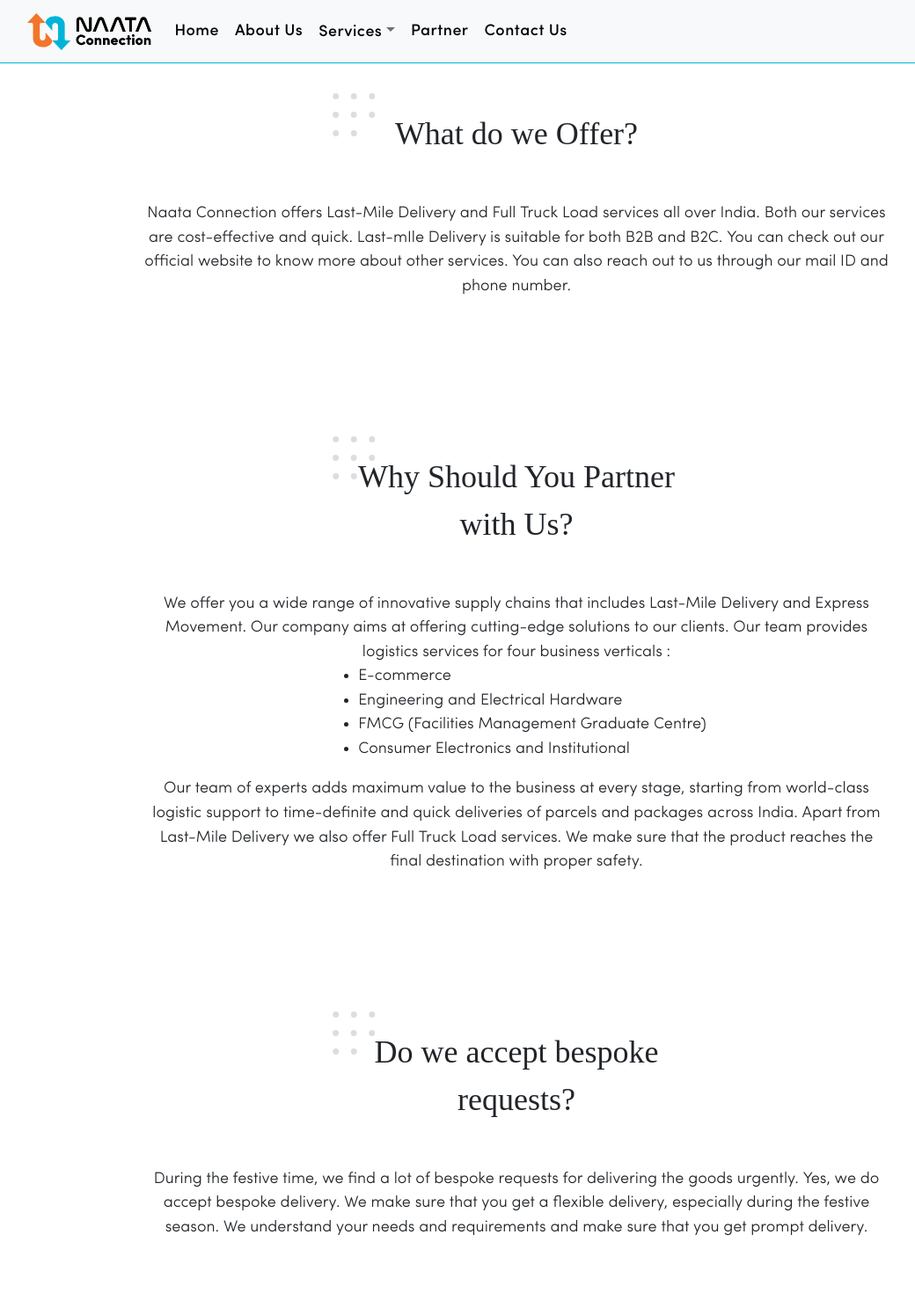
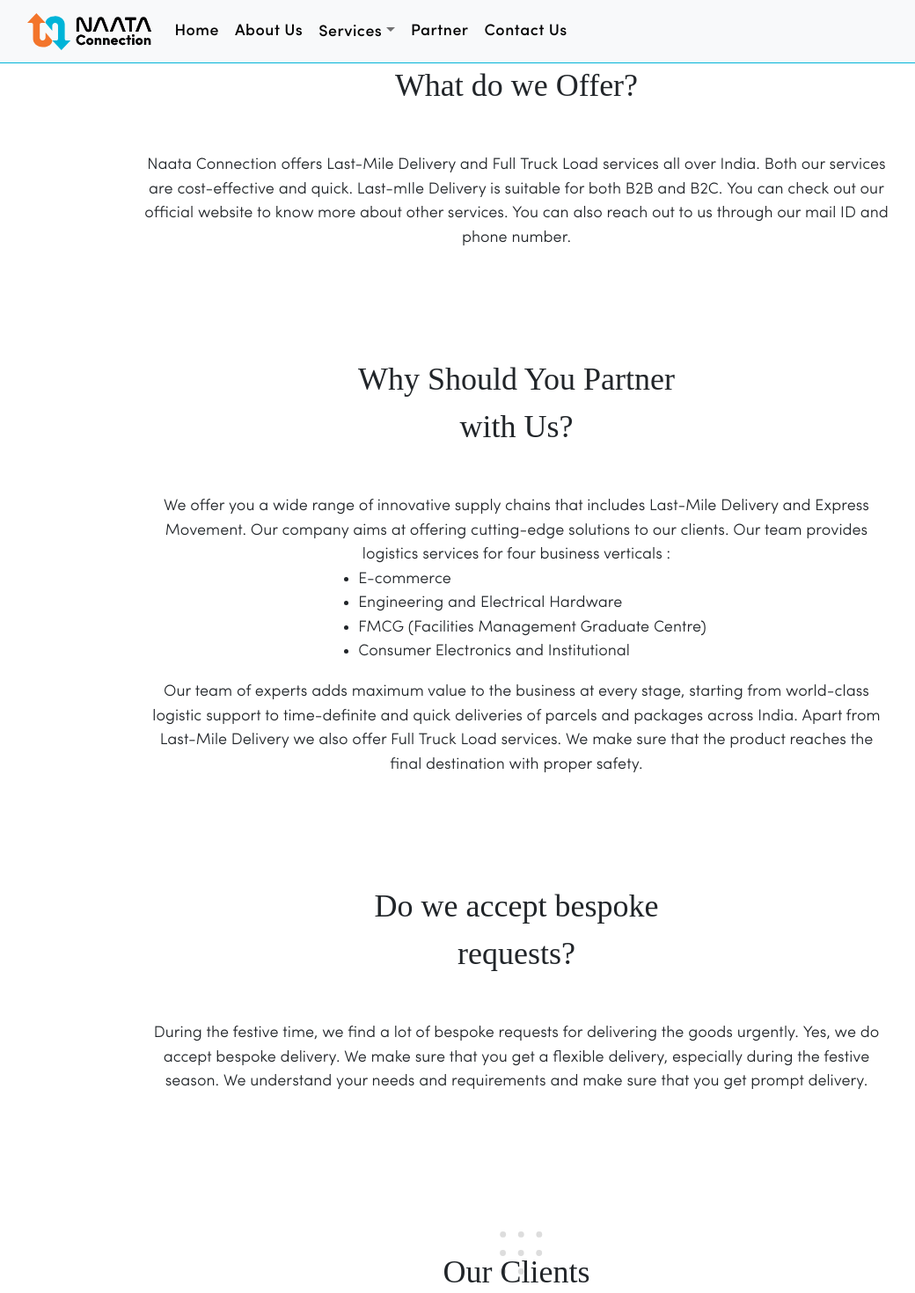
Before and after one commit to ThePrakharRajpali/web-frontend, a React (Create React App) app: page /partner in a window 1280 px wide. Shown: the top 1470 px of the page at 88% size, without its empty margins (53-1093 px from the left). Built offline with nearby package versions, Linux system fonts and the light colour scheme; a web font is replaced by a local one.

Commit message:
channged photos

```diff
--- a/src/components/Partner/Content.js
+++ b/src/components/Partner/Content.js
@@ -8,7 +8,7 @@ const WhatWeOffer = () => {
   return (
     <div className="what-we-offer partner-content-section">
       <div className="what-we-offer-header partner-content-section-header">
-        <img src={grid} alt="" />
+        {/* <img src={grid} alt="" /> */}
         <p>What do we Offer?</p>
       </div>
       <div className="what-we-offer-content partner-content-section-content">
@@ -26,7 +26,7 @@ const WhyPartner = () => {
   return (
     <div className="why-partner partner-content-section">
       <div className="why-partner-header partner-content-section-header">
-        <img src={grid} alt="" />
+        {/* <img src={grid} alt="" /> */}
         <p>Why Should You Partner with Us?</p>
       </div>
       <div className="why-partner-content partner-content-section-content">
@@ -54,7 +54,7 @@ const BespokeRequests = () => {
   return (
     <div className="bespoke-requests partner-content-section">
       <div className="bespoke-requests-header partner-content-section-header">
-        <img src={grid} alt="" />
+        {/* <img src={grid} alt="" /> */}
         <p>Do we accept bespoke requests?</p>
       </div>
       <div className="bespoke-requests-content partner-content-section-content">
```
